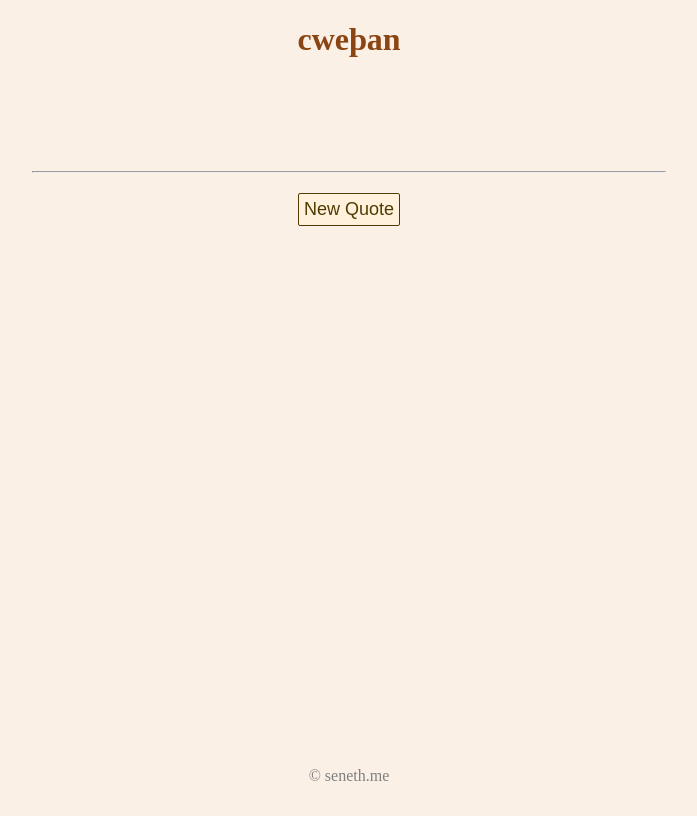
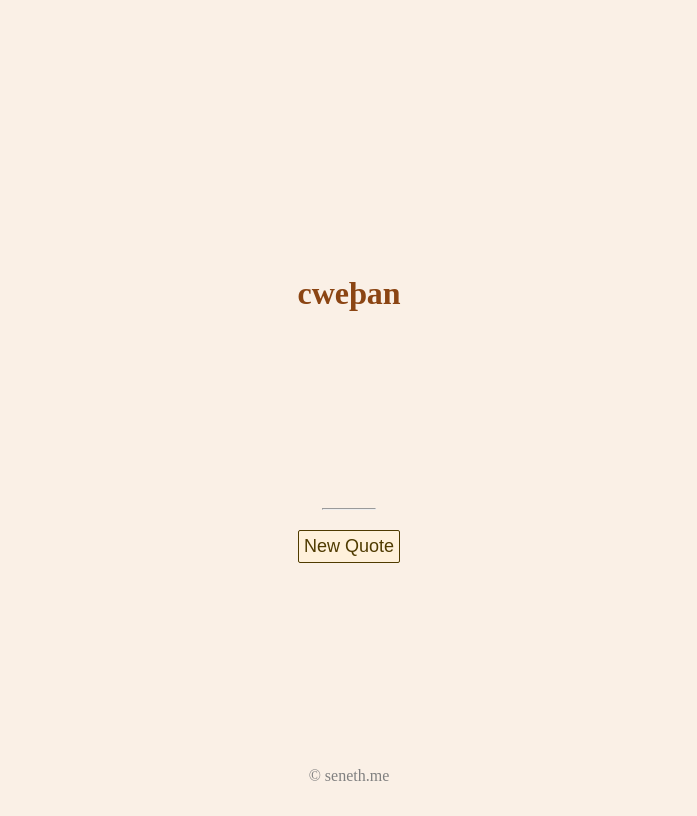
Before and after one commit to sen3th/quotes, a plain HTML site: page index.html in a window 1280 px wide. Shown: the whole page, without its empty margins (291-988 px from the left). Drawn offline with Linux system fonts and the light colour scheme.

Commit message:
minor css styling

```diff
--- a/index.html
+++ b/index.html
@@ -22,7 +22,7 @@
         </p>
         <br>
         <hr id="divider">
-        <button id="newQuoteButton" onclick="newQuote()">New Quote</button>
+        <button type="button" id="newQuoteButton" onclick="newQuote()">New Quote</button>
 
     </div>
 
--- a/styles.css
+++ b/styles.css
@@ -1,11 +1,17 @@
 body {
     font-family: 'Times New Roman', Times, serif;
     background-color: linen;
+    height: 100vh;
+    display: flex;
+    flex-direction: column;
+    justify-content: center;
+    align-items: center;
 }
 
 h1 {
     text-align: center;
     color: saddlebrown;
+    margin-bottom: 10%;
 }
 
 h1:hover {
@@ -15,7 +21,6 @@ h1:hover {
 }
 
 .quoteBox {
-    margin-top: 75px;
     align-items: center;
     text-align: center;
 }
```
